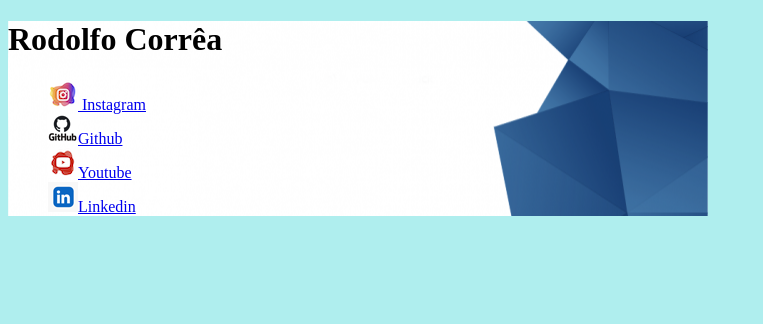
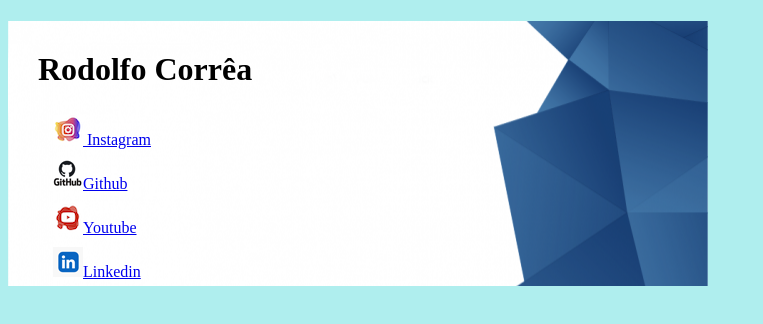
Before and after one commit to rodolfocorrea/cartao-de-visitas, a plain HTML site: page index.html in a window 1280 px wide. Shown: the whole page, without its empty margins (0-763 px from the left). Drawn offline with Linux system fonts and the light colour scheme.

Commit message:
corrigido padding e margin

```diff
--- a/style.css
+++ b/style.css
@@ -9,3 +9,11 @@ body{
 ul{
     list-style: none;
 }
+h1{
+    padding-left: 30px;
+    padding-top: 30px;
+    border-radius: 5px 5px 5px gray;
+}
+li{
+    padding: 5px;
+   }
```
